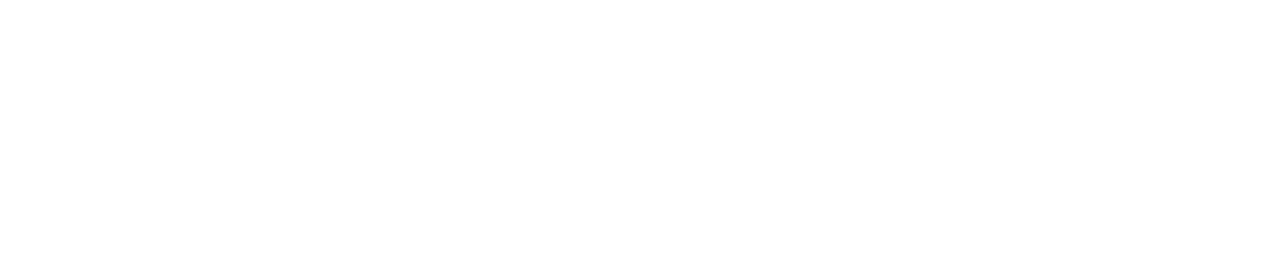
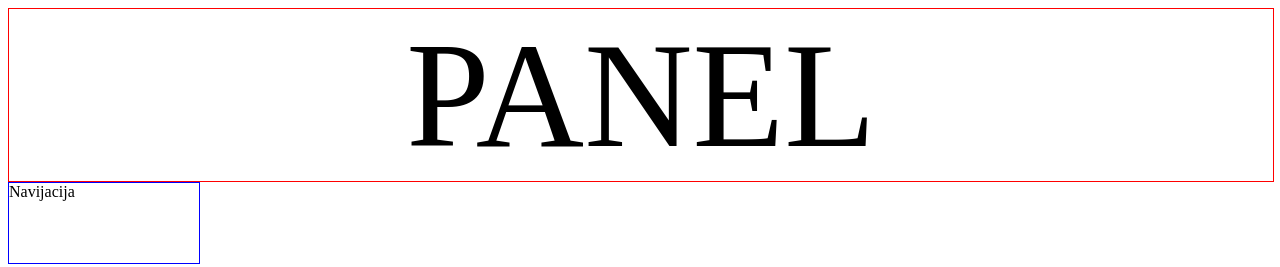
Before and after one commit to Marezen/Site, a plain HTML site: page Index.html in a window 1280 px wide. Drawn offline with Linux system fonts and the light colour scheme.

Commit message:
update 1

```diff
--- /dev/null
+++ b/Glavna.js
@@ -0,0 +1,20 @@
+export class Glavna{
+    constructor(){
+        this.conteiner=null;
+    }
+    crtaj(host){
+        this.conteiner=document.createElement("div");
+        this.conteiner.className="Glavni-div";
+        host.appendChild(this.conteiner);
+
+        const panel=document.createElement("div");
+        panel.className="Panel";
+        panel.innerHTML="PANEL"
+        this.conteiner.appendChild(panel);
+
+        const navigacija=document.createElement("div");
+        navigacija.className="navigacija";
+        navigacija.innerHTML="Navijacija";
+        this.conteiner.appendChild(navigacija);
+    }
+}
--- a/Index.html
+++ b/Index.html
@@ -2,5 +2,10 @@
 <html>
     <head>
         <title>Makini slatkisi</title>
+        <link rel=stylesheet href="stil.css"/>
+        <meta charset="UTF-8">
     </head>
+    <body>
+        <script src="main.js" type="module"></script>
+    </body>
 </html>
--- /dev/null
+++ b/main.js
@@ -0,0 +1,4 @@
+import {Glavna} from "./Glavna.js"
+
+const g=new Glavna ();
+g.crtaj(document.body);
--- /dev/null
+++ b/stil.css
@@ -0,0 +1,17 @@
+.Glavni-div{
+
+
+}
+.Panel{
+    border: 1px solid red;
+    width: 100%;
+    height: 20%;
+    text-align: center;
+    font-size: 150px;
+}
+
+.navigacija{
+    border: 1px solid blue;
+    height: 80px;
+    width: 15%;
+}
```
